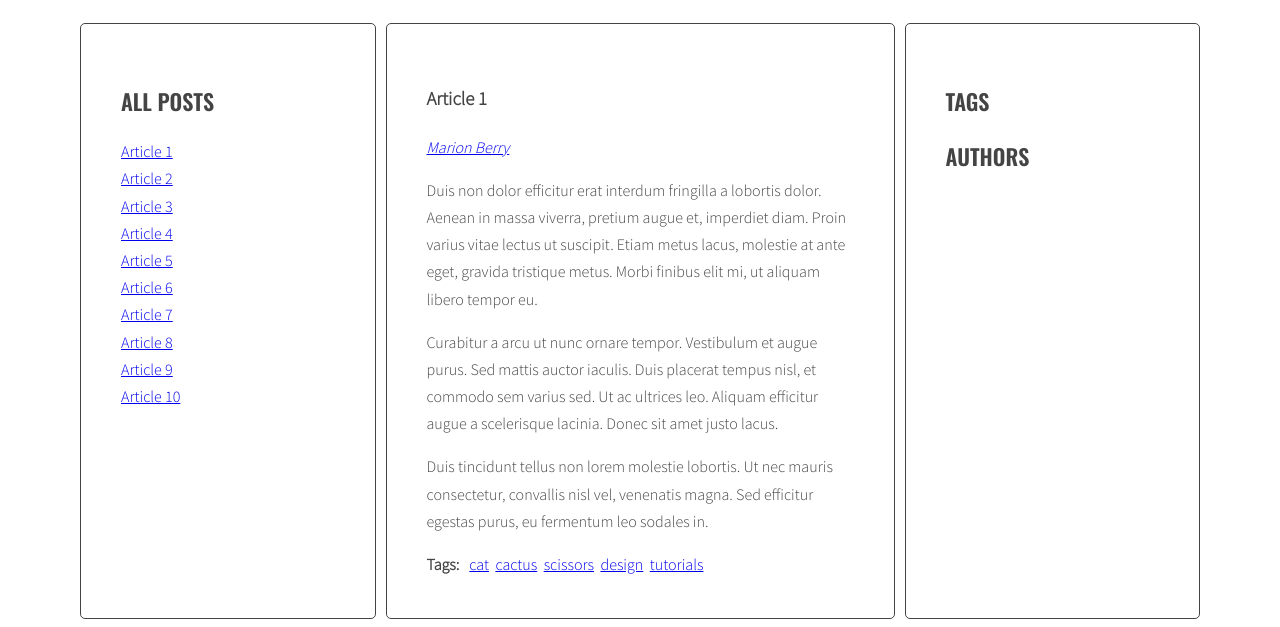
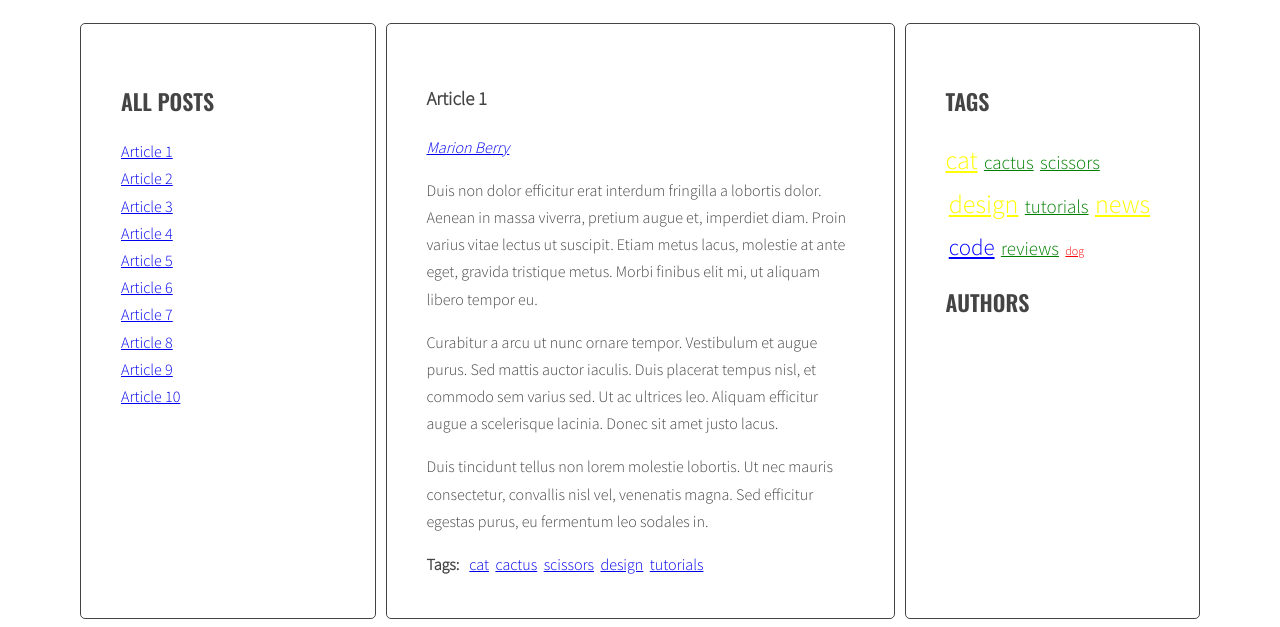
Before and after one commit to NatanDopieralski/javascript-blog, a website: page index.html in a window 1280 px wide. Shown: the part 220-847 px from the top of the page. Drawn offline with nearby package versions, Linux system fonts and the light colour scheme.

Commit message:
add tag cloud to script.js

```diff
--- a/js/script.js
+++ b/js/script.js
@@ -47,7 +47,11 @@
     optTitleSelector = '.post-title',
     optTitleListSelector = '.titles',
     optArticleTagsSelector = '.post-tags .list',
-    optArticleAuthorSelector = '.post-author';
+    optArticleAuthorSelector = '.post-author',
+    optTagsListSelector = '.tags.list',
+    optCloudClassCount = '5',
+    optCloudClassPrefix = 'tag-size-';
+
 
   function generateTitleLinks(customSelector = ''){
     /* remove contents of titleList */
@@ -81,11 +85,40 @@
       link.addEventListener('click', titleClickHandler); //click type event
 
     }
-  };
+  }
   generateTitleLinks();
 
 
+  function calculateTagsParams(tags) {
+    const params = {
+      max: 0,
+      min: 999999,
+    };
+
+    for(let tag in tags){
+      console.log(tag + ' is used ' + tags[tag] + ' times');
+      if(tags[tag] > params.max){
+        params.max = tags[tag];
+      }
+      if(tags[tag] < params.min){
+        params.min = tags[tag];
+      }
+    }
+    return params;
+  }
+
+  function calculateTagClass (count, params) {
+    const normalizedCount = count - params.min;
+    const normalizedMax = params.max - params.min;
+    const percentage = normalizedCount / normalizedMax;
+    const classNumber = Math.floor( percentage * (optCloudClassCount - 1) + 1 );
+
+    return optCloudClassPrefix + classNumber;
+  }
+
   function generateTags(){
+    /* [NEW] create a new variable allTags with an empty object */
+    let allTags = {};
     /* find all articles */
 
     const articles = document.querySelectorAll(optArticleSelector);
@@ -112,13 +145,42 @@
         /* add generated code to html variable */
         html = html + linkHTML;
         //console.log(html);
+        /* [NEW] check if this link is NOT already in allTags */
+        /* [NEW] check if this link is NOT already in allTags */
+        if(!allTags[tag]) {
+        /* [NEW] add tag to allTags object */
+          allTags[tag] = 1;
+        } else {
+          allTags[tag]++;
+        }
       /* END LOOP: for each tag */
       }
       /* insert HTML of all the links into the tags wrapper */
       tagsList.innerHTML = html;
     /* END LOOP: for every article: */
     }
+    /* [NEW] find list of tags in right column */
+    const tagList = document.querySelector('.tags');
+
+    /* [NEW] create variable for all links HTML code */
+    const tagsParams = calculateTagsParams(allTags);
+    //console.log('tagsParams:', tagsParams);
+    let allTagsHTML = '';
+
+    /* [NEW] START LOOP: for each tag in allTags: */
+    for(let tag in allTags){
+    /* [NEW] generate code of a link and add it to allTagsHTML */
+      allTagsHTML += '<a class="' +  calculateTagClass(allTags[tag], tagsParams)  + '" href="#tag-' + tag + '"><span>' + tag  + '</span></a> '+ '&nbsp;';
+
+    /* [NEW] END LOOP: for each tag in allTags: */
+    }
+    /*[NEW] add HTML from allTagsHTML to tagList */
+    tagList.innerHTML = allTagsHTML;
   }
+
+
+
+
   generateTags();
 
 
@@ -241,4 +303,5 @@
 
   addClickListenersToAuthors();
 
+
 }
--- a/sass/style.scss
+++ b/sass/style.scss
@@ -118,3 +118,27 @@ body {
     margin: 0 10px 0 0;
   }
 }
+
+.tag-size-1 {
+  font-size: 12px;
+  color: red;
+}
+.tag-size-2 {
+  font-size: 15px;
+  color: pink;
+}
+.tag-size-3 {
+  font-size: 19px;
+  color: green;
+}
+.tag-size-4 {
+  font-size: 23px;
+  color: blue;
+}
+.tag-size-5 {
+  font-size: 26px;
+  color: yellow;
+}
+a[class^="tag-size"] {
+  display: inline;
+}
```
Also changed, not shown: index.html (+0 -7 lines), css/style.css, 1 other file.
